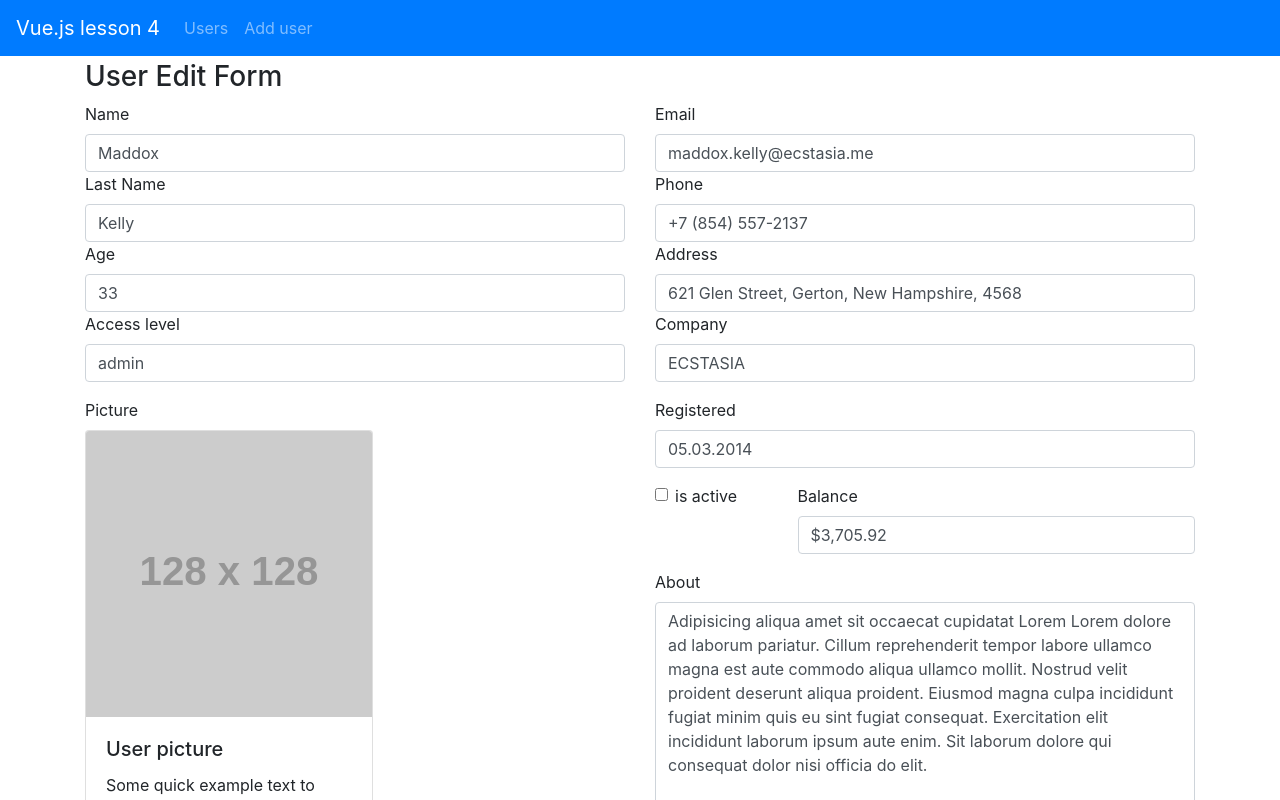
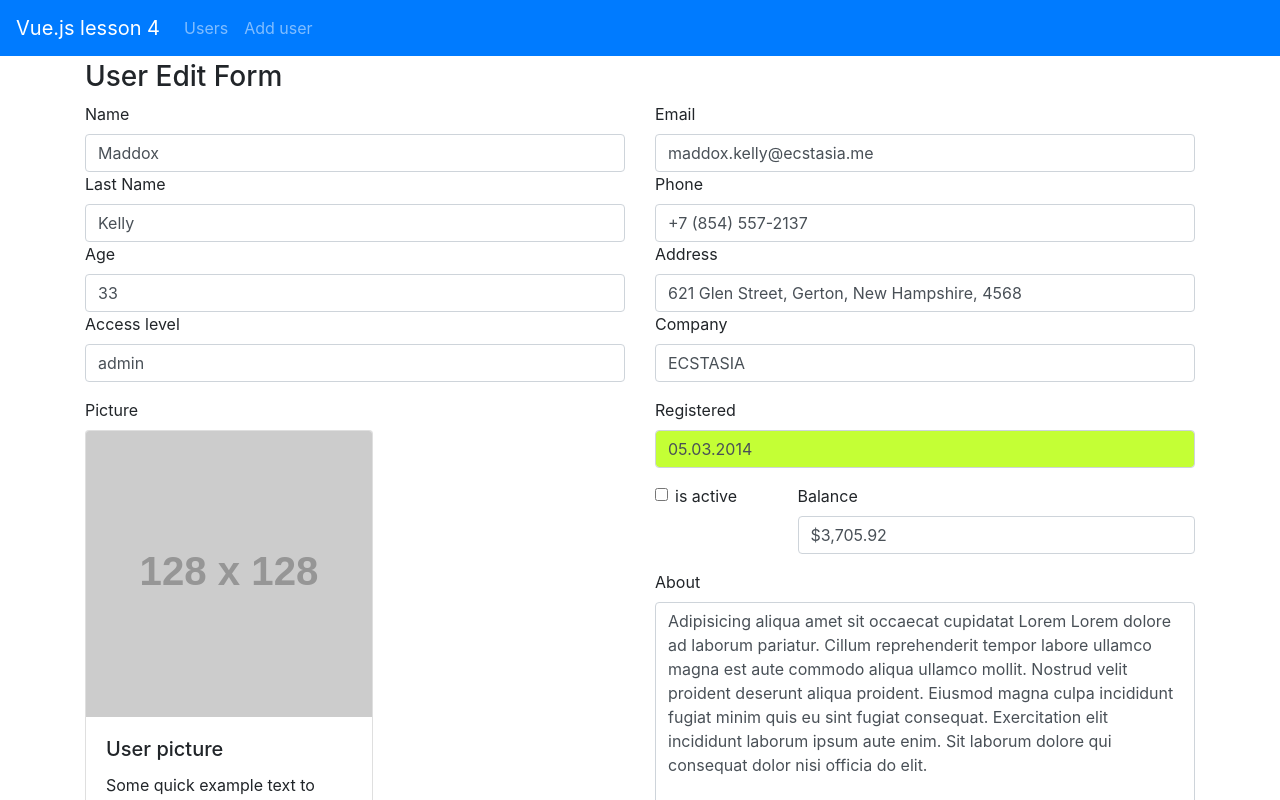
Before and after one commit to glebec-v/vue-lessons-js, a Vue app: page /users/1 in a window 1280 px wide. Shown: the top 800 px of the page. Built offline with nearby package versions, Linux system fonts and the light colour scheme; data requests are answered from the project's data file.

Commit message:
home-task-4 added date-picker

```diff
--- a/db.json
+++ b/db.json
@@ -14,7 +14,7 @@
       "phone": "+7 (874) 566-3111",
       "address": "815 Autumn Avenue, Hickory, Delaware, 5841",
       "about": "Cillum consectetur deserunt reprehenderit Lorem labore minim laboris ea elit fugiat quis. Nisi anim cupidatat ad cillum exercitation anim dolor laborum consectetur velit elit et proident. Pariatur et ipsum eiusmod ullamco duis.",
-      "registered": "04.02.2014"
+      "registered": "20.03.2018"
     },
     {
       "id": 1,
--- a/package.json
+++ b/package.json
@@ -17,8 +17,10 @@
   "dependencies": {
     "axios": "^0.18.0",
     "bootstrap": "^4.0.0",
+    "flatpickr": "^4.3.2",
     "jquery": "^3.3.1",
     "popper.js": "^1.12.9",
+    "quill": "^1.3.6",
     "vue": "^2.5.2",
     "vue-router": "^3.0.1"
   },
--- /dev/null
+++ b/src/components/DatePicker.vue
@@ -0,0 +1,51 @@
+<template>
+    <div class="component-datepicker">
+        <input type="text" ref="datepicker" class="form-control" v-bind:value="date">
+    </div>
+</template>
+
+<script>
+    import flatpickr from 'flatpickr';
+    import 'flatpickr/dist/flatpickr.css';
+    export default {
+        name: "date-picker",
+        props: {
+            date: {
+                type: String,
+                default: ''// todo format Date: (new Date()).now().toDateString()
+            }
+        },
+        data() {
+            return {
+                flatpickr: null
+            }
+        },
+        mounted: function () {
+            this.initDatePicker();
+        },
+        beforeDestroy: function () {
+            this.flatpickr.destroy();
+        },
+        watch: {
+            value: function() {
+                this.flatpickr.setDate(this.value, false, 'd.m.Y');
+            }
+        },
+        methods: {
+            initDatePicker: function () {
+                this.flatpickr = flatpickr(this.$refs.datepicker, {
+                    dateFormat: 'd.m.Y',
+                    onChange: (selectedDates, dateStr) => {
+                        this.$emit('input', dateStr);
+                    }
+                });
+            }
+        }
+    }
+</script>
+
+<style scoped>
+    .component-datepicker .flatpickr-input {
+        background-color: #c4ff35;
+    }
+</style>
--- a/src/components/UserForm.vue
+++ b/src/components/UserForm.vue
@@ -38,7 +38,7 @@
                 </div>
                 <div class="form-group">
                     <label for="registered">Registered</label>
-                    <input type="text" class="form-control" id="registered" v-model="user.registered">
+                    <date-picker id="registered" v-bind:date="user.registered" v-model="user.registered"></date-picker>
                 </div>
                 <div class="row">
                     <div class="col-3">
@@ -72,6 +72,9 @@
 <script>
     export default {
         name: "edit-user",
+        components: {
+            'date-picker': () => import('@/components/DatePicker')
+        },
         props: {
             // user form
             user: {
--- a/src/pages/userEdit.vue
+++ b/src/pages/userEdit.vue
@@ -27,6 +27,11 @@
         mounted: function () {
             this.loadUser();
         },
+        computed: {
+            userId: function () {
+                return this.$route.params.userId || '';
+            }
+        },
         methods: {
             loadUser: function () {
                 if (! this.userId) {
@@ -41,11 +46,6 @@
                 Axios.patch(`/users/${this.user.id}`, this.user)
                     .then(() => this.$router.replace({ path: `/users`}));
             }
-        },
-        computed: {
-            userId: function () {
-                return this.$route.params.userId || '';
-            }
         }
     }
 </script>
```
